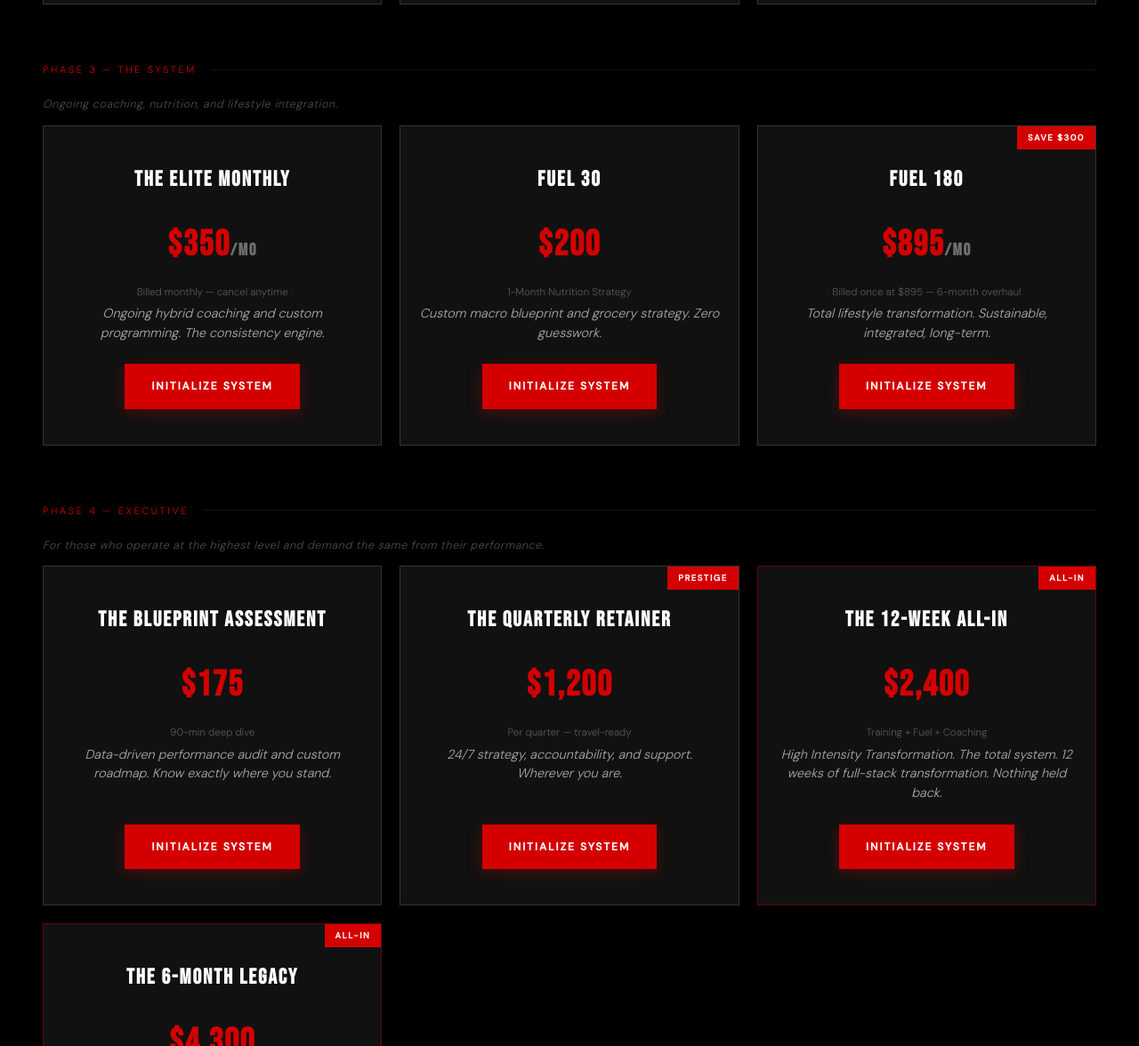
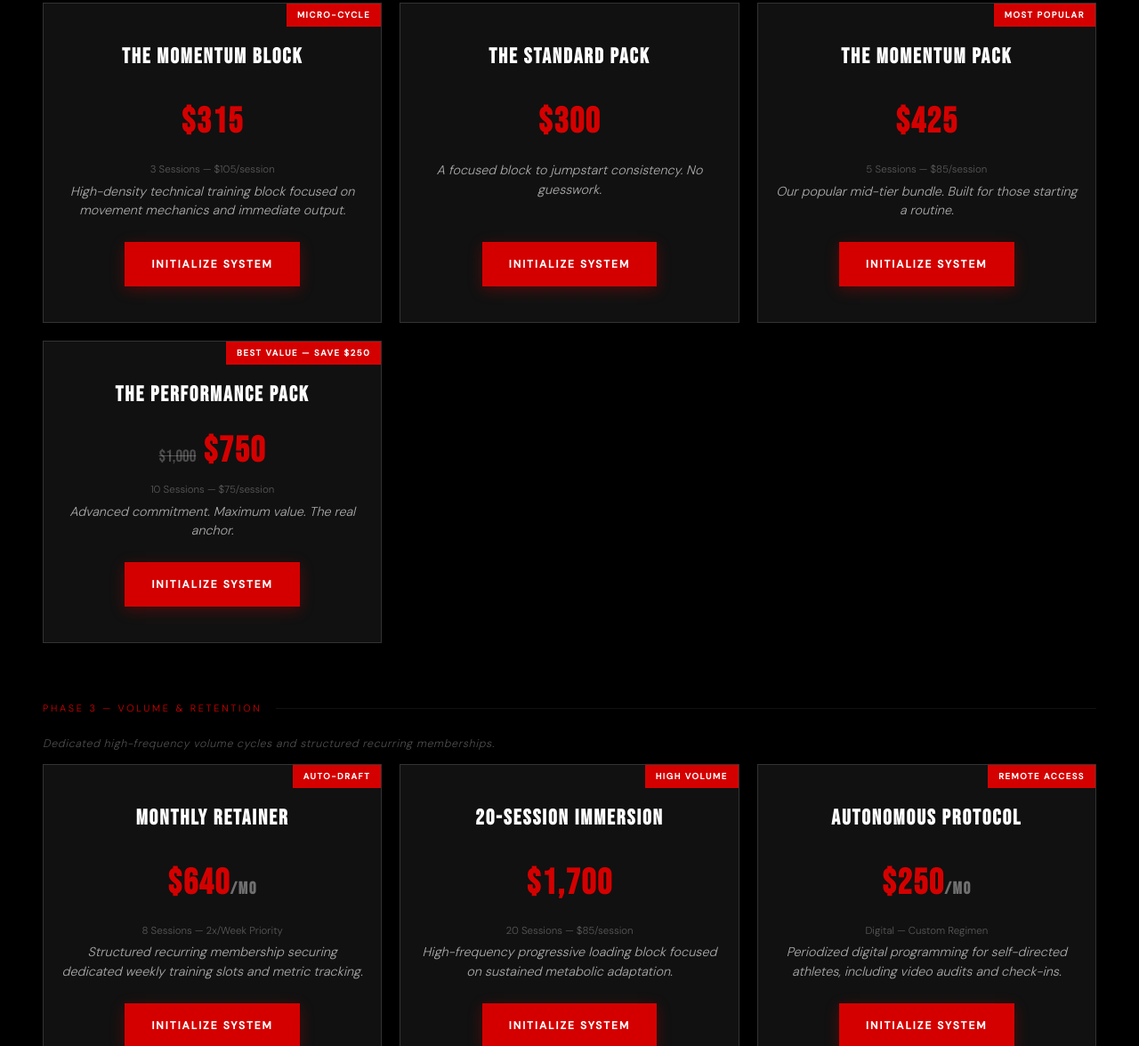
Before and after one commit to AlongfieldLLC/alongfieldllc, a plain HTML site: page index.html in a window 1280 px wide. Shown: the part 3198-4374 px from the top of the page at 89% size. Drawn offline with nearby package versions, Linux system fonts and the light colour scheme; a web font is replaced by a local one.

Commit message:
Update index.html

```diff
--- a/index.html
+++ b/index.html
@@ -203,7 +203,9 @@ footer{background:#000;border-top:1px solid rgba(255,255,255,.05);padding:2.5rem
 
 <section class="pkg-section" id="packages">
   <h2 class="pkg-section-title reveal">CHOOSE YOUR EDGE</h2>
-  <p class="pkg-section-sub reveal">14 programs. 4 phases. One system built to compound. Pick your entry point and initialize.</p>
+  <p class="pkg-section-sub reveal">19 programs. 5 phases. One system built to compound. Pick your entry point and initialize.</p>
+
+  <!-- Pre-Phase -->
   <div class="phase-label reveal"><span>Pre-Phase &mdash; Pre-Entry</span><div class="phase-label-line"></div></div>
   <p class="phase-desc reveal">Initial commitment to the best Phase of your life.</p>
   <div class="package-container-full reveal">
@@ -219,9 +221,20 @@ footer{background:#000;border-top:1px solid rgba(255,255,255,.05);padding:2.5rem
       </div>
     </div>
   </div>
+
+  <!-- Phase 1 -->
   <div class="phase-label reveal"><span>Phase 1 &mdash; The Entry</span><div class="phase-label-line"></div></div>
   <p class="phase-desc reveal">First contact. Zero fluff. Find your baseline.</p>
   <div class="package-container reveal">
+    <!-- NEW PACKAGE ON LEFT -->
+    <div class="package-card">
+      <span class="pkg-badge">Baseline Screen</span>
+      <h2>THE FOUNDATION</h2>
+      <div class="price">$120</div>
+      <span class="price-sub">Single Session &mdash; 75 Min</span>
+      <p class="tagline">Comprehensive movement screen, strength benchmark, and baseline diagnostic intake.</p>
+      <a href="https://square.link/u/f6LUsWCe" class="square-btn">Initialize System</a>
+    </div>
     <div class="package-card">
       <span class="pkg-badge">First-Time Only</span>
       <h2>THE TRIAL RUN</h2>
@@ -242,9 +255,20 @@ footer{background:#000;border-top:1px solid rgba(255,255,255,.05);padding:2.5rem
       <a href="https://square.link/u/fsv4Xay2" class="square-btn">Initialize System</a>
     </div>
   </div>
+
+  <!-- Phase 2 -->
   <div class="phase-label reveal"><span>Phase 2 &mdash; Momentum</span><div class="phase-label-line"></div></div>
   <p class="phase-desc reveal">Build the streak. Lock in the habit. Stack the results.</p>
   <div class="package-container reveal">
+    <!-- NEW PACKAGE ON LEFT -->
+    <div class="package-card">
+      <span class="pkg-badge">Micro-Cycle</span>
+      <h2>THE MOMENTUM BLOCK</h2>
+      <div class="price">$315</div>
+      <span class="price-sub">3 Sessions &mdash; $105/session</span>
+      <p class="tagline">High-density technical training block focused on movement mechanics and immediate output.</p>
+      <a href="#contact" class="square-btn">Initialize System</a>
+    </div>
     <div class="package-card">
       <h2>THE STANDARD PACK</h2>
       <div class="price">$300</div>
@@ -268,7 +292,40 @@ footer{background:#000;border-top:1px solid rgba(255,255,255,.05);padding:2.5rem
       <a href="https://square.link/u/oZ0fluRG" class="square-btn">Initialize System</a>
     </div>
   </div>
-  <div class="phase-label reveal"><span>Phase 3 &mdash; The System</span><div class="phase-label-line"></div></div>
+
+  <!-- Phase 3 -->
+  <div class="phase-label reveal"><span>Phase 3 &mdash; Volume &amp; Retention</span><div class="phase-label-line"></div></div>
+  <p class="phase-desc reveal">Dedicated high-frequency volume cycles and structured recurring memberships.</p>
+  <div class="package-container reveal">
+    <!-- NEW PACKAGES -->
+    <div class="package-card">
+      <span class="pkg-badge">Auto-Draft</span>
+      <h2>MONTHLY RETAINER</h2>
+      <div class="price">$640<span style="font-size:1.2rem;color:rgba(255,255,255,.4)">/mo</span></div>
+      <span class="price-sub">8 Sessions &mdash; 2x/Week Priority</span>
+      <p class="tagline">Structured recurring membership securing dedicated weekly training slots and metric tracking.</p>
+      <a href="#contact" class="square-btn">Initialize System</a>
+    </div>
+    <div class="package-card">
+      <span class="pkg-badge">High Volume</span>
+      <h2>20-SESSION IMMERSION</h2>
+      <div class="price">$1,700</div>
+      <span class="price-sub">20 Sessions &mdash; $85/session</span>
+      <p class="tagline">High-frequency progressive loading block focused on sustained metabolic adaptation.</p>
+      <a href="#contact" class="square-btn">Initialize System</a>
+    </div>
+    <div class="package-card">
+      <span class="pkg-badge">Remote Access</span>
+      <h2>AUTONOMOUS PROTOCOL</h2>
+      <div class="price">$250<span style="font-size:1.2rem;color:rgba(255,255,255,.4)">/mo</span></div>
+      <span class="price-sub">Digital &mdash; Custom Regimen</span>
+      <p class="tagline">Periodized digital programming for self-directed athletes, including video audits and check-ins.</p>
+      <a href="#contact" class="square-btn">Initialize System</a>
+    </div>
+  </div>
+
+  <!-- Phase 4 -->
+  <div class="phase-label reveal"><span>Phase 4 &mdash; The System</span><div class="phase-label-line"></div></div>
   <p class="phase-desc reveal">Ongoing coaching, nutrition, and lifestyle integration.</p>
   <div class="package-container reveal">
     <div class="package-card">
@@ -294,7 +351,9 @@ footer{background:#000;border-top:1px solid rgba(255,255,255,.05);padding:2.5rem
       <a href="https://square.link/u/MAid0fXj" class="square-btn">Initialize System</a>
     </div>
   </div>
-  <div class="phase-label reveal"><span>Phase 4 &mdash; Executive</span><div class="phase-label-line"></div></div>
+
+  <!-- Phase 5 -->
+  <div class="phase-label reveal"><span>Phase 5 &mdash; Executive</span><div class="phase-label-line"></div></div>
   <p class="phase-desc reveal">For those who operate at the highest level and demand the same from their performance.</p>
   <div class="package-container reveal">
     <div class="package-card">
```
